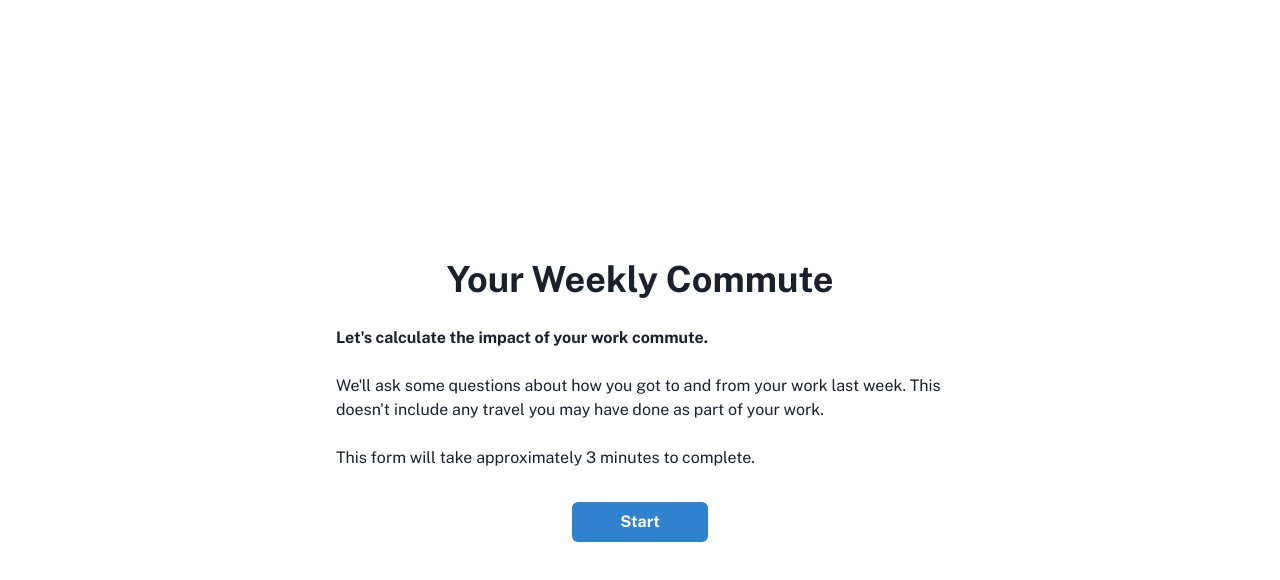
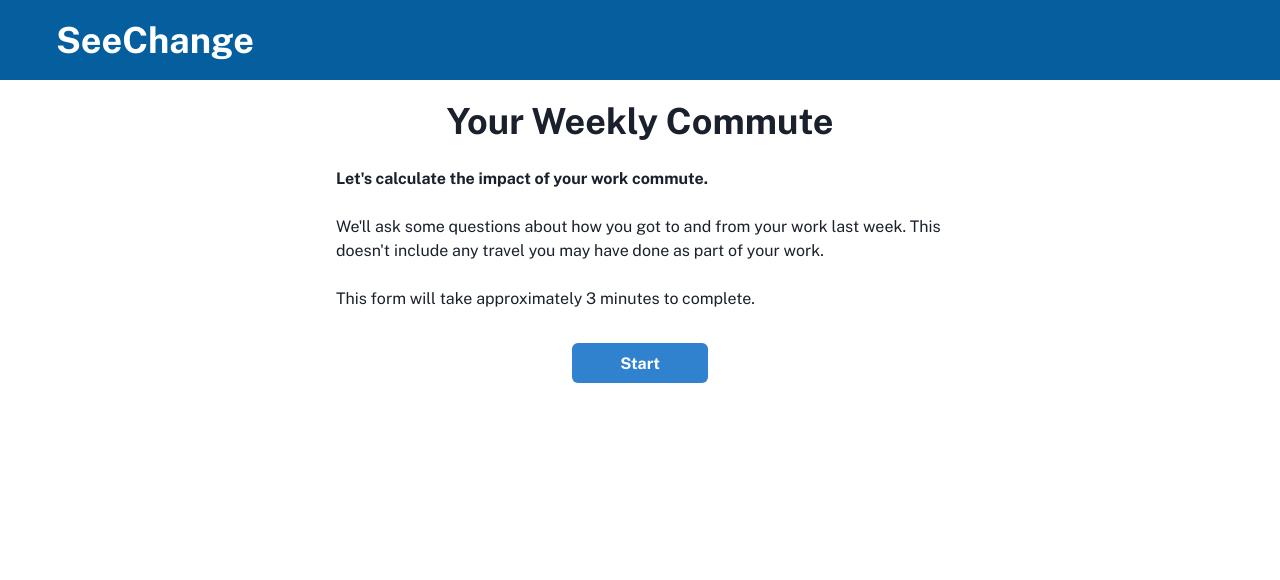
Before and after one commit to CodeforAustralia/council-emissions-calculator, a Next.js app: page / in a window 1280 px wide. Shown: the top 580 px of the page. Built offline with nearby package versions, Linux system fonts and the light colour scheme.

Commit message:
add SeeChange titlebar, fix unintentional cropping

```diff
--- a/components/Layout/Layout.jsx
+++ b/components/Layout/Layout.jsx
@@ -1,8 +1,11 @@
 import Head from "next/head";
-import { Container, Flex } from "@chakra-ui/react";
+import { Container, Flex, Text } from "@chakra-ui/react";
 import { productionUrl } from "../../utils/constants";
 
+const titleBarHeight = "80px";
+
 export default function Layout({ children }) {
+
   return (
     <>
       <Head>
@@ -10,7 +13,10 @@ export default function Layout({ children }) {
         <meta name="description" content="Emissions calculator" />
         <link rel="icon" href={`${productionUrl}/favicon.ico`} />
       </Head>
-      <Flex height="100vh" alignItems="center">
+      <Flex alignItems="center" height={titleBarHeight} pos="fixed" top="0" w="100%" bg="#055E9E" color="white" zIndex={10}>
+        <Text pl="3.5rem" fontSize="2.25rem" fontWeight="bold">SeeChange</Text>
+      </Flex>
+      <Flex alignItems="center" pos="relative" top={titleBarHeight} py={5}>
         <Container centerContent maxW="container.sm">
           {children}
         </Container>
```
